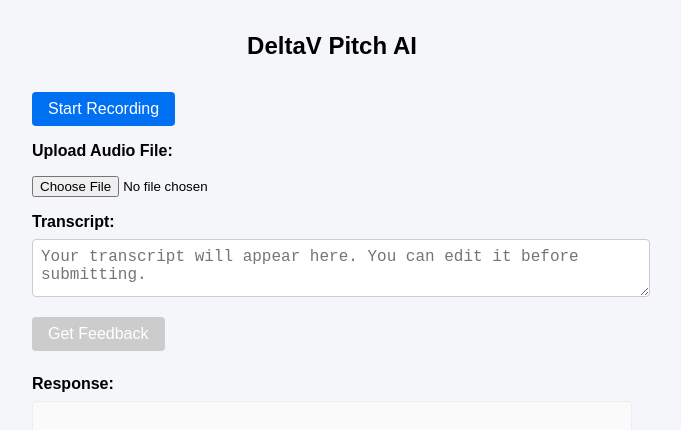
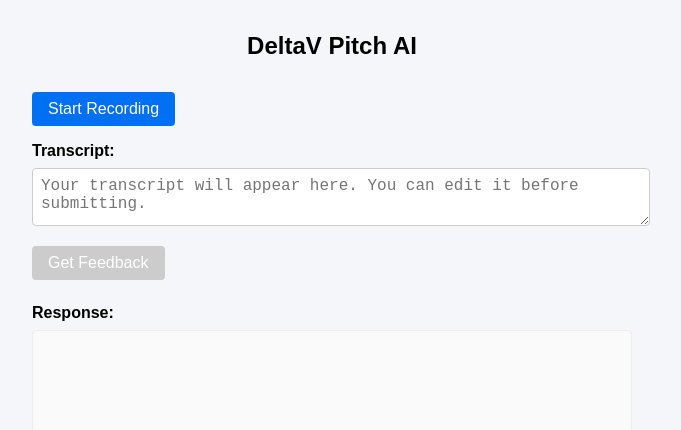
Before and after one commit to tirth2004/deltav-node-frontend, a React (Create React App) app: page / in a window 1280 px wide. Shown: the top 430 px of the page, without its empty margins (308-989 px from the left). Built offline with nearby package versions, Linux system fonts and the light colour scheme.

Commit message:
Revert "working on audio file"

```diff
--- a/package.json
+++ b/package.json
@@ -3,12 +3,7 @@
   "version": "0.1.0",
   "private": true,
   "dependencies": {
-    "@google-cloud/speech": "^7.2.0",
-    "cors": "^2.8.5",
     "cra-template-pwa": "2.0.0",
-    "express": "^5.1.0",
-    "git-filter-repo": "^0.0.30",
-    "multer": "^2.0.2",
     "react": "^19.1.0",
     "react-dom": "^19.1.0",
     "react-markdown": "^10.1.0",
--- a/src/App.js
+++ b/src/App.js
@@ -1,26 +1,24 @@
-
 import React, { useState, useRef } from "react";
 import ReactMarkdown from "react-markdown";
 import "./App.css";
 
 const API_URL = "https://proxy-179385229806.europe-southwest1.run.app/generate";
-const TRANSCRIBE_URL = "http://localhost:5001/transcribe";
 
 function App() {
   const [recording, setRecording] = useState(false);
   const [transcript, setTranscript] = useState("");
   const [response, setResponse] = useState("");
-  const [selectedFile, setSelectedFile] = useState(null);
-
   const recognitionRef = useRef(null);
-  const recordingRef = useRef(false);
 
   const startRecording = () => {
-    if (!("webkitSpeechRecognition" in window || "SpeechRecognition" in window)) {
+    if (
+      !("webkitSpeechRecognition" in window || "SpeechRecognition" in window)
+    ) {
       alert("Speech recognition not supported in this browser.");
       return;
     }
-    const SpeechRecognition = window.SpeechRecognition || window.webkitSpeechRecognition;
+    const SpeechRecognition =
+      window.SpeechRecognition || window.webkitSpeechRecognition;
     const recognition = new SpeechRecognition();
     recognition.lang = "en-US";
     recognition.interimResults = false;
@@ -34,6 +32,7 @@ function App() {
       alert("Speech recognition error: " + event.error);
     };
     recognition.onend = () => {
+      // If still recording, restart recognition to simulate longer silence timeout
       if (recordingRef.current) {
         recognition.start();
       } else {
@@ -48,6 +47,9 @@ function App() {
     setTranscript("");
     setResponse("");
   };
+
+  // Add a ref to track if we should keep recording
+  const recordingRef = useRef(false);
 
   const stopRecording = () => {
     recordingRef.current = false;
@@ -73,62 +75,17 @@ function App() {
     }
   };
 
-  const handleFileUpload = async (e) => {
-    const file = e.target.files[0];
-    if (!file) return;
-
-    setResponse("Transcribing audio file...");
-    setTranscript("");
-    const formData = new FormData();
-    formData.append("audio", file);
-
-    try {
-      const res = await fetch(TRANSCRIBE_URL, {
-        method: "POST",
-        body: formData,
-      });
-      const data = await res.json();
-      if (data.transcript) {
-        console.log("Transcript:", data.transcript);
-        setTranscript(data.transcript);
-        setResponse("Transcript generated. Sending to model...");
-
-        const mlRes = await fetch(API_URL, {
-          method: "POST",
-          headers: { "Content-Type": "application/json" },
-          body: JSON.stringify({ text: data.transcript }),
-        });
-        const mlData = await mlRes.json();
-        setResponse(mlData.result || "No result in response.");
-      } else {
-        setResponse("No transcript returned.");
-      }
-    } catch (err) {
-      setResponse("Error during transcription: " + err.message);
-    }
-  };
-
   return (
-    <div style={{ maxWidth: 600, margin: "2rem auto", fontFamily: "sans-serif" }}>
+    <div
+      style={{ maxWidth: 600, margin: "2rem auto", fontFamily: "sans-serif" }}
+    >
       <h2>DeltaV Pitch AI</h2>
-
       <button
         onClick={recording ? stopRecording : startRecording}
         style={{ padding: "0.5rem 1rem", fontSize: "1rem" }}
       >
         {recording ? "Stop Recording" : "Start Recording"}
       </button>
-
-      <div style={{ margin: "1rem 0" }}>
-        <strong>Upload Audio File:</strong>
-        <input
-          type="file"
-          accept="audio/*"
-          onChange={handleFileUpload}
-          style={{ marginTop: 8 }}
-        />
-      </div>
-
       <div style={{ margin: "1rem 0" }}>
         <strong>Transcript:</strong>
         <textarea
@@ -146,7 +103,6 @@ function App() {
           placeholder="Your transcript will appear here. You can edit it before submitting."
         />
       </div>
-
       <button
         onClick={sendToApi}
         disabled={!transcript || recording}
@@ -154,7 +110,6 @@ function App() {
       >
         Get Feedback
       </button>
-
       <div style={{ marginTop: 24 }}>
         <strong>Response:</strong>
         <div
```
Also changed, not shown: 1 other file (tests, documents, lock files or other folders).
